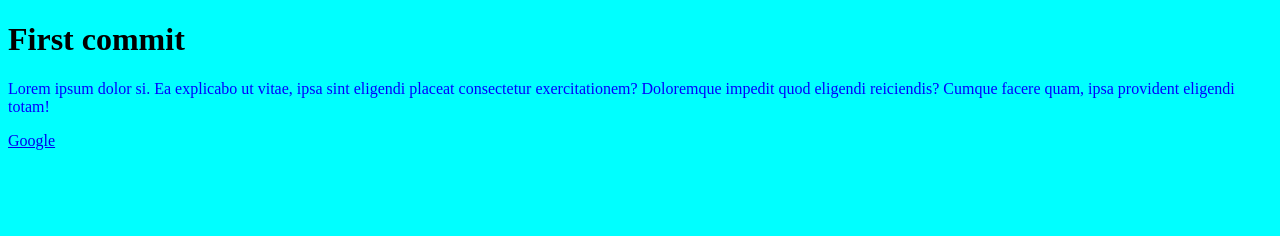
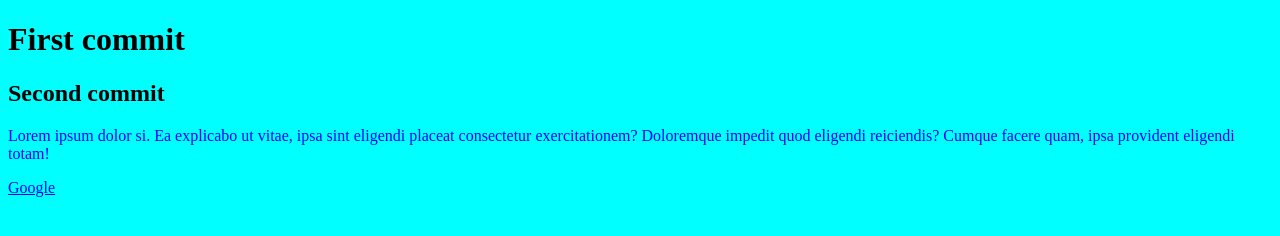
Before and after one commit to ArseniiTA/TestRep-24.07.23, a plain HTML site: page index.html in a window 1280 px wide. Drawn offline with Linux system fonts and the light colour scheme.

Commit message:
second commit

```diff
--- a/index.html
+++ b/index.html
@@ -17,6 +17,7 @@
     </head>
     <body>
         <h1>First commit</h1>
+        <h2>Second commit</h2>
         <p>Lorem ipsum dolor si. Ea explicabo ut vitae, ipsa sint eligendi placeat consectetur exercitationem? Doloremque impedit quod eligendi reiciendis? Cumque facere quam, ipsa provident eligendi totam!</p>
         <a href="http://google.com.ua">Google</a>
     </body>
```
